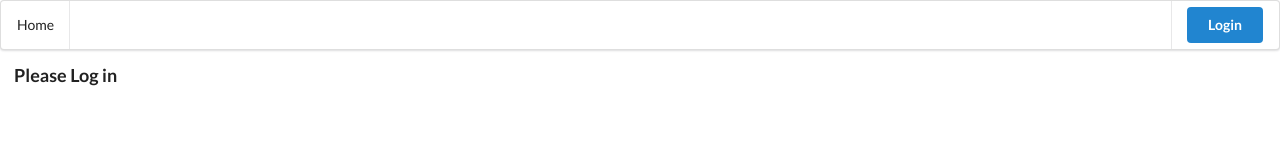
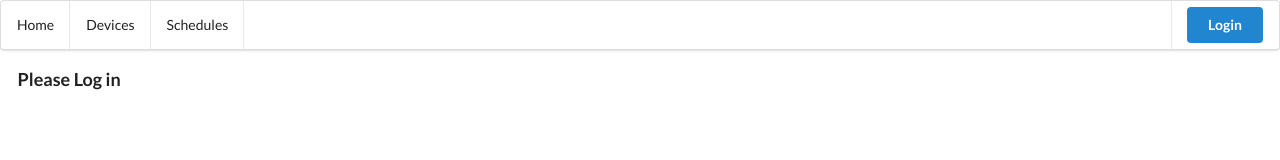
Before and after one commit to Douglas-J-Johnson/rpi-sprinkler-controller-client, a Vue app: page / in a window 1280 px wide. Shown: the top 160 px of the page. Built offline with nearby package versions, Linux system fonts and the light colour scheme.

Commit message:
Add Devices and Schedules components and pull styling for pages up to app

```diff
--- a/src/App.vue
+++ b/src/App.vue
@@ -21,4 +21,8 @@ export default {
 
 <style>
   #app { }
+
+  .page {
+    margin: 1.25rem;
+  }
 </style>
--- a/src/components/AppHeader.vue
+++ b/src/components/AppHeader.vue
@@ -1,9 +1,9 @@
 <template>
     <div id="app-header">
         <div class="ui menu">
-            <router-link to="/" class="item">
-                Home
-            </router-link>
+            <router-link to="/" class="item">Home</router-link>
+            <router-link to="/devices" class="item">Devices</router-link>
+            <router-link to="/schedules" class="item">Schedules</router-link>
             <div class="right menu">
                 <div class="item">
                     <button class="ui primary button" v-if="!isLoggedIn" @click="login">
--- a/src/components/Home.vue
+++ b/src/components/Home.vue
@@ -1,5 +1,5 @@
 <template>
-    <div id="home">
+    <div id="home" class="page">
         <div v-if="!isLoggedIn">
             <h3>Please Log in</h3>
         </div>
@@ -21,7 +21,5 @@ export default {
 </script>
 
 <style scoped>
-    #home {
-        padding: 1rem;
-    }
+    #home { }
 </style>
```
Also changed, not shown: src/main.js (+9 -5 lines).
